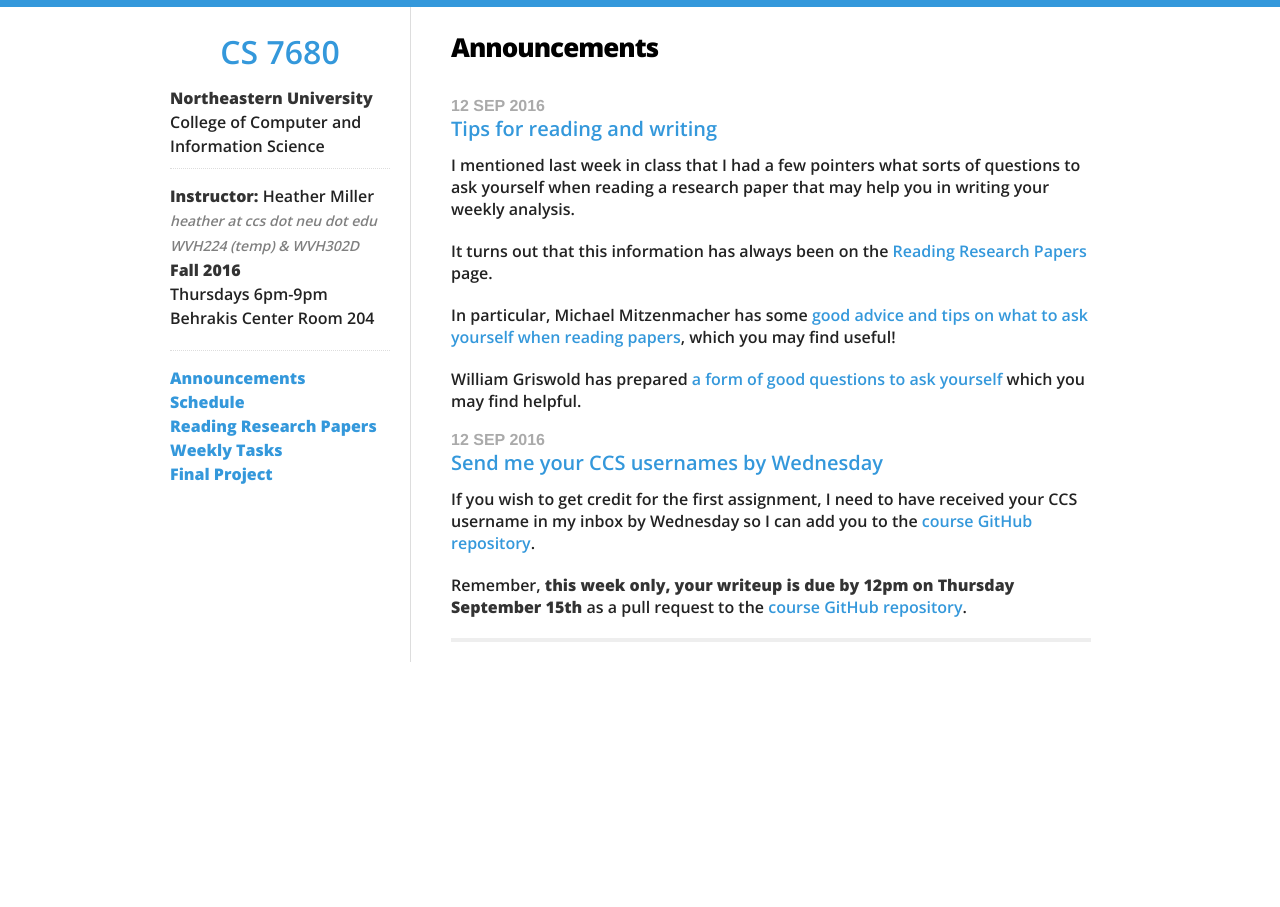
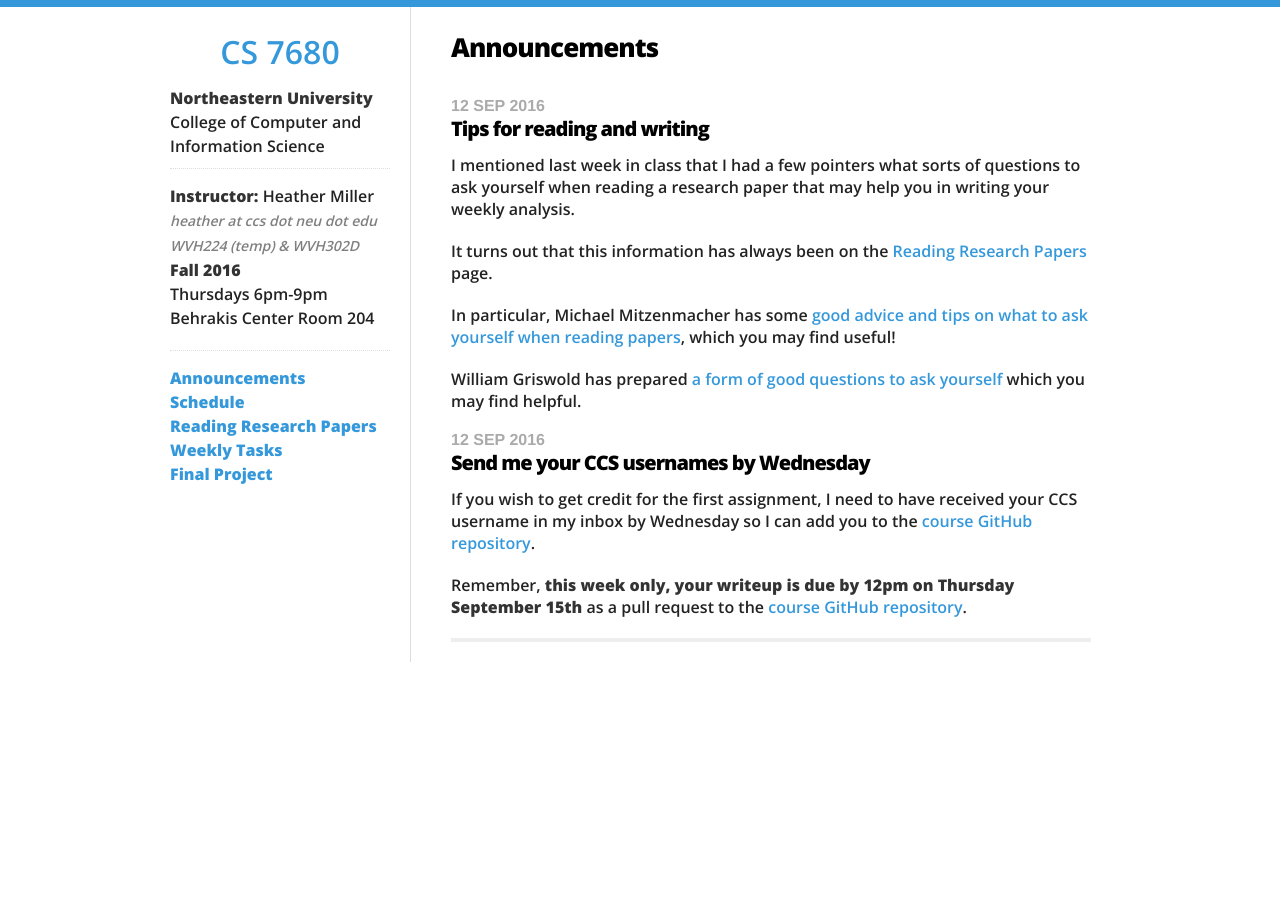
Before and after one commit to heathermiller/wwwcs7680, a Jekyll site: the page built from announcements.md, in a window 1280 px wide. Built offline with Jekyll 4.4.1, drawn with Linux system fonts in a browser that asks for light colours; nearby versions of some CDN libraries.

Commit message:
Style tweak to announcement page

```diff
--- a/_includes/css/base.css
+++ b/_includes/css/base.css
@@ -383,4 +383,6 @@
 
 	.announcement-title {
 		font-size: 20px;
+		font-weight: bold;
+		letter-spacing: -1px;
 	}
--- a/announcements.md
+++ b/announcements.md
@@ -6,6 +6,6 @@ title: Announcements
 <div class="course-title">Announcements</div>
 {% for post in site.posts %}
 <div class="grey">{{ post.date | date_to_string }}</div>
-<h2 class="announcement-title">{{ post.title }}</h2>
+<h2 class="announcement-title" style="color: #000;">{{ post.title }}</h2>
 {{ post.content }}
 {% endfor %}
```
